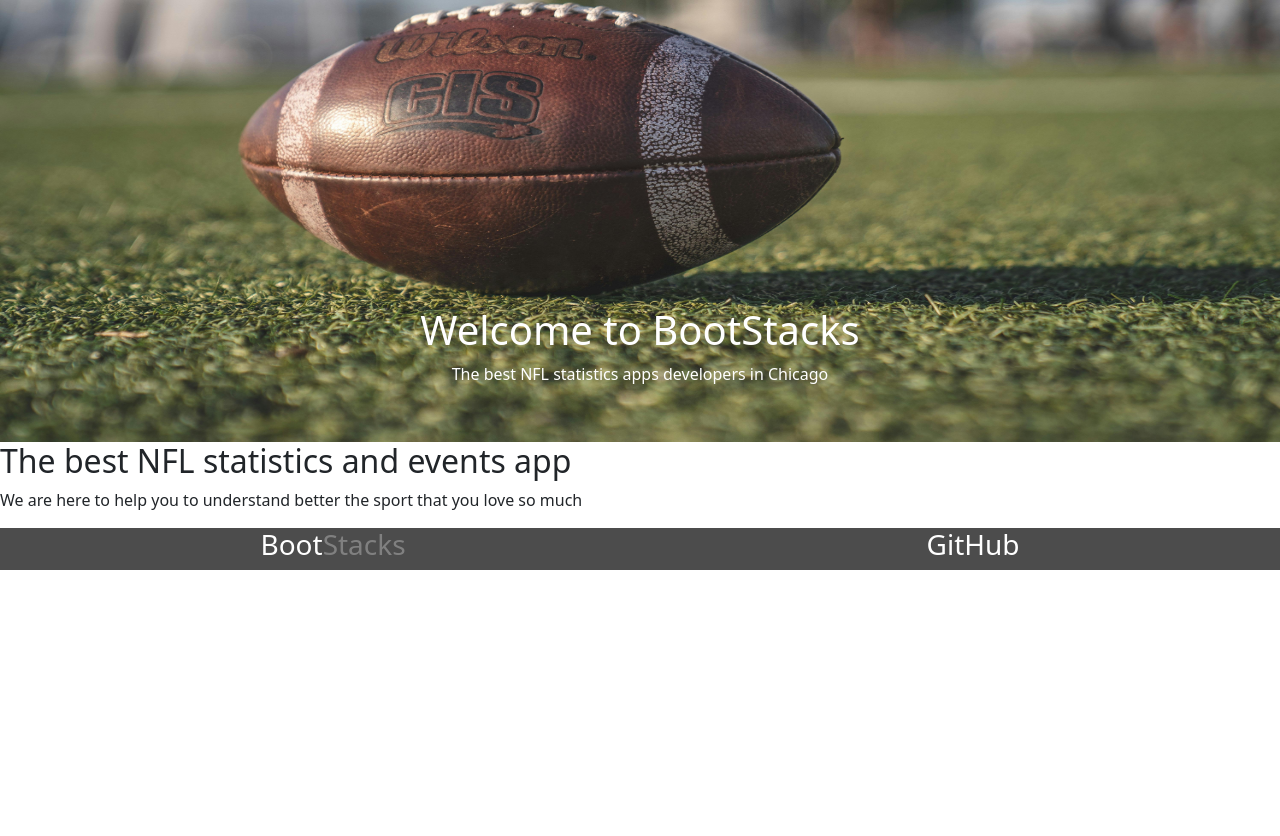
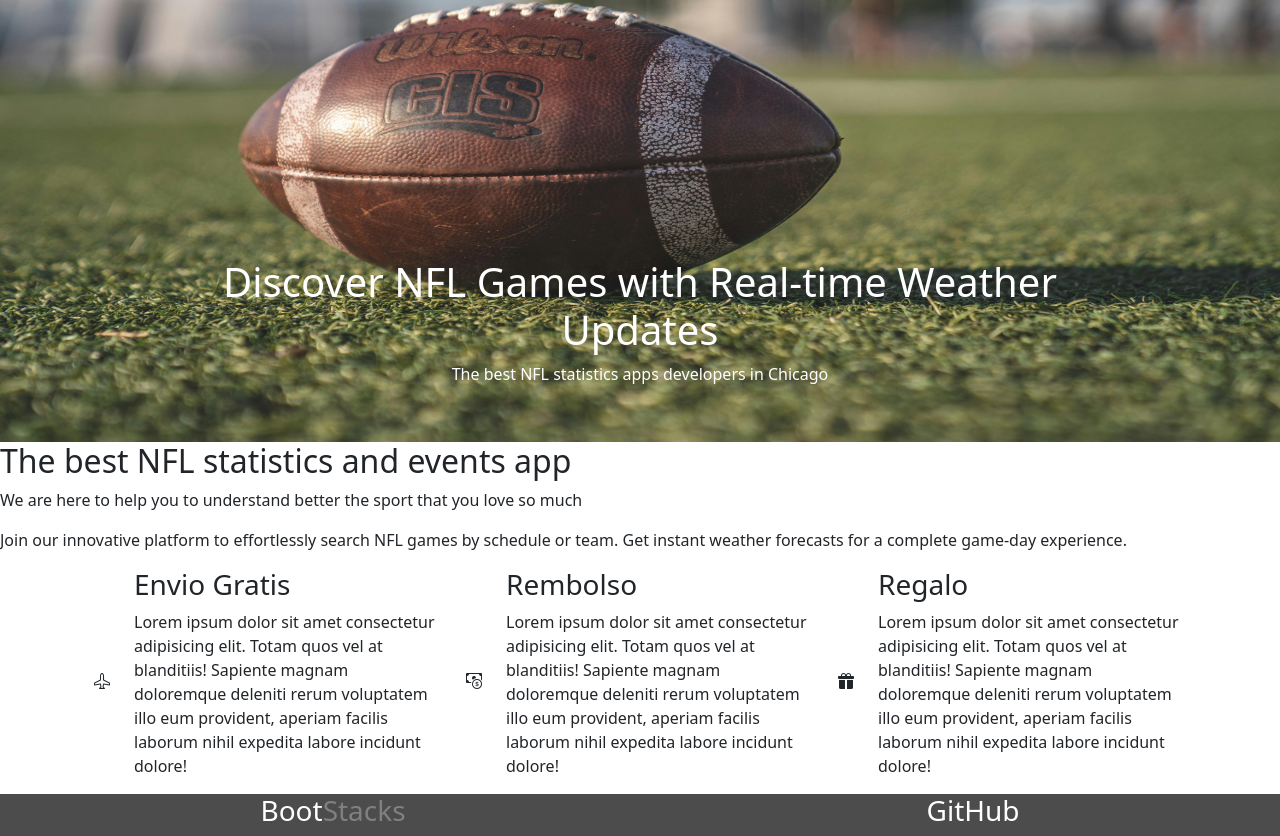
Before and after one commit to kagreene/bootstacks, a React (Vite) app in the folder client/: page / in a window 1280 px wide. Shown: the part 274-1110 px from the top of the page. Before the commit the page ends 844 px from the top, so only its background shows below. Built offline with nearby package versions, Linux system fonts and the light colour scheme.

Commit message:
Create connection with register api

```diff
--- a/client/index.html
+++ b/client/index.html
@@ -5,6 +5,7 @@
     <link rel="icon" type="image/svg+xml" href="/vite.svg" />
     <meta name="viewport" content="width=device-width, initial-scale=1.0" />
     <link href="https://cdn.jsdelivr.net/npm/bootstrap@5.0.2/dist/css/bootstrap.min.css" rel="stylesheet" integrity="sha384-EVSTQN3/azprG1Anm3QDgpJLIm9Nao0Yz1ztcQTwFspd3yD65VohhpuuCOmLASjC" crossorigin="anonymous">
+    <link rel="stylesheet" href="https://cdn.jsdelivr.net/npm/bootstrap-icons@1.11.3/font/bootstrap-icons.min.css">
     <title>Bookstack</title>
   </head>
   <body>
--- /dev/null
+++ b/client/src/components/GoalsSection.tsx
@@ -0,0 +1,55 @@
+
+export const GoalsSection = () => {
+  return (
+    <section className="section-icons">
+        <div className="container">
+            <div className="row">
+
+                <div className="col-12 col-md-12 col-lg-4 box-icons">
+                    <div className="d-flex align-items-center">
+                        <i className="bi bi-airplane"></i>
+                        <div className="ms-4">
+                            <h3>Envio Gratis</h3>
+                            <p>
+                                Lorem ipsum dolor sit amet consectetur adipisicing elit. Totam quos vel at blanditiis!
+                                Sapiente magnam doloremque deleniti rerum voluptatem illo eum provident,
+                                 aperiam facilis laborum nihil expedita labore incidunt dolore!
+                            </p>
+                        </div>
+                    </div>
+                </div>
+
+                <div className="col-12 col-md-12 col-lg-4 box-icons">
+                    <div className="d-flex align-items-center">
+                        <i className="bi bi-cash-coin"></i>
+                        <div className="ms-4">
+                            <h3>Rembolso</h3>
+                            <p>
+                                Lorem ipsum dolor sit amet consectetur adipisicing elit. Totam quos vel at blanditiis!
+                                Sapiente magnam doloremque deleniti rerum voluptatem illo eum provident,
+                                 aperiam facilis laborum nihil expedita labore incidunt dolore!
+                            </p>
+                        </div>
+                    </div>
+                </div>
+
+                <div className="col-12 col-md-12 col-lg-4 box-icons">
+                    <div className="d-flex align-items-center">
+                        <i className="bi bi-gift-fill"></i>
+                        <div className="ms-4">
+                            <h3>Regalo</h3>
+                            <p>
+                                Lorem ipsum dolor sit amet consectetur adipisicing elit. Totam quos vel at blanditiis!
+                                Sapiente magnam doloremque deleniti rerum voluptatem illo eum provident,
+                                 aperiam facilis laborum nihil expedita labore incidunt dolore!
+                            </p>
+                        </div>
+                    </div>
+                </div>
+
+
+            </div>
+        </div>
+    </section>
+  )
+}
--- a/client/src/components/Navbar.tsx
+++ b/client/src/components/Navbar.tsx
@@ -3,20 +3,14 @@ import './styles.css'
 
 export const Navbar = () => {
 
-
     return (
     <nav>
       <div className='logo'>
         <Link to={'/'} style={{textDecoration:'none', color:'white'}}>
-        <h3>Boot<span style={{ color:'GrayText' }}>Stacks</span></h3>
+        <h3>Weather<span style={{ color:'GrayText' }}>Blitz</span></h3>
         </Link>
       </div>
       <ul className='nav'>
-        <li className='nav-item'>
-            <Link to='/' className='nav-link' style={{color:'white'}} >
-              Home
-            </Link>
-        </li>
         <li className='nav-item d-flex flex-row'>
           <button style={{ borderRadius: "10%", marginLeft: "2%" }}>
             <Link to='/login' className='nav-link'>
--- a/client/src/components/TeamCard.tsx
+++ b/client/src/components/TeamCard.tsx
@@ -1,6 +1,3 @@
-
-import  { useEffect, useState } from 'react'
-import { getEventsData } from '../api/nflApi'
 
 
 interface TeamCardProps {
--- a/client/src/interfaces/UserLogin.tsx
+++ b/client/src/interfaces/UserLogin.tsx
@@ -1,4 +1,4 @@
 export interface UserLogin {
-  username: string | null;
-  password: string | null;
+  email: string;
+  password: string;
 }
--- a/client/src/pages/Home.tsx
+++ b/client/src/pages/Home.tsx
@@ -1,6 +1,7 @@
 
 
 import footballImg from '../assets/img/img-intro.jpeg'
+import { GoalsSection } from '../components/GoalsSection'
 
 export const Home = () => {
 
@@ -14,7 +15,7 @@ export const Home = () => {
             <div className="carousel-item active">
               <img src={ footballImg } className="d-block w-100" alt="..." style={{ height: '80vh' }} />
               <div className="carousel-caption d-none d-md-block">
-                <h1>Welcome to BootStacks</h1>
+                <h1>Discover NFL Games with Real-time Weather Updates</h1>
                 <p>The best NFL statistics apps developers in Chicago</p>
               </div>
             </div>
@@ -27,8 +28,12 @@ export const Home = () => {
           <h2>The best NFL statistics and events app</h2>
             <div>
               <p>  We are here to help you to understand better the sport that you love so much </p>
+              <p> Join our innovative platform to effortlessly search NFL games by schedule or team. Get instant weather forecasts for a complete game-day experience.</p>
             </div>
           </div>
+
+          <GoalsSection/>
+
         </div>
 
 
--- a/client/src/pages/Login.tsx
+++ b/client/src/pages/Login.tsx
@@ -1,9 +1,11 @@
 import { useState } from "react";
 import { Link } from "react-router";
+import { login } from "../api/authAPI";
+import { UserLogin } from "../interfaces/UserLogin";
 
 export const Login = () => {
 
-    const [ inputs, setInputs ] = useState({
+    const [ inputs, setInputs ] = useState <UserLogin> ({
         email:"",
         password:""
     });
@@ -16,6 +18,7 @@ export const Login = () => {
 
     const handleSubmit = ( event: React.FormEvent<HTMLFormElement>) => {
       event.preventDefault();
+      login( inputs )
       console.log("handle submit " + inputs.email + " " + inputs.password)
     }
 
@@ -51,7 +54,7 @@ export const Login = () => {
                           name='password'
                           className="form-control"
                           placeholder='Your Email...'
-                          value={ inputs.password }
+                          value = { inputs.password }
                           onChange={ onHandleChange }
                       />
                   </div>
--- a/client/vite.config.ts
+++ b/client/vite.config.ts
@@ -1,5 +1,5 @@
 import { defineConfig } from 'vite'
-import react from '@vitejs/plugin-react'
+//import react from '@vitejs/plugin-react'
 
 // https://vite.dev/config/
 export default defineConfig({
```
Also changed, not shown: 1 other file (tests, documents, lock files or other folders).
